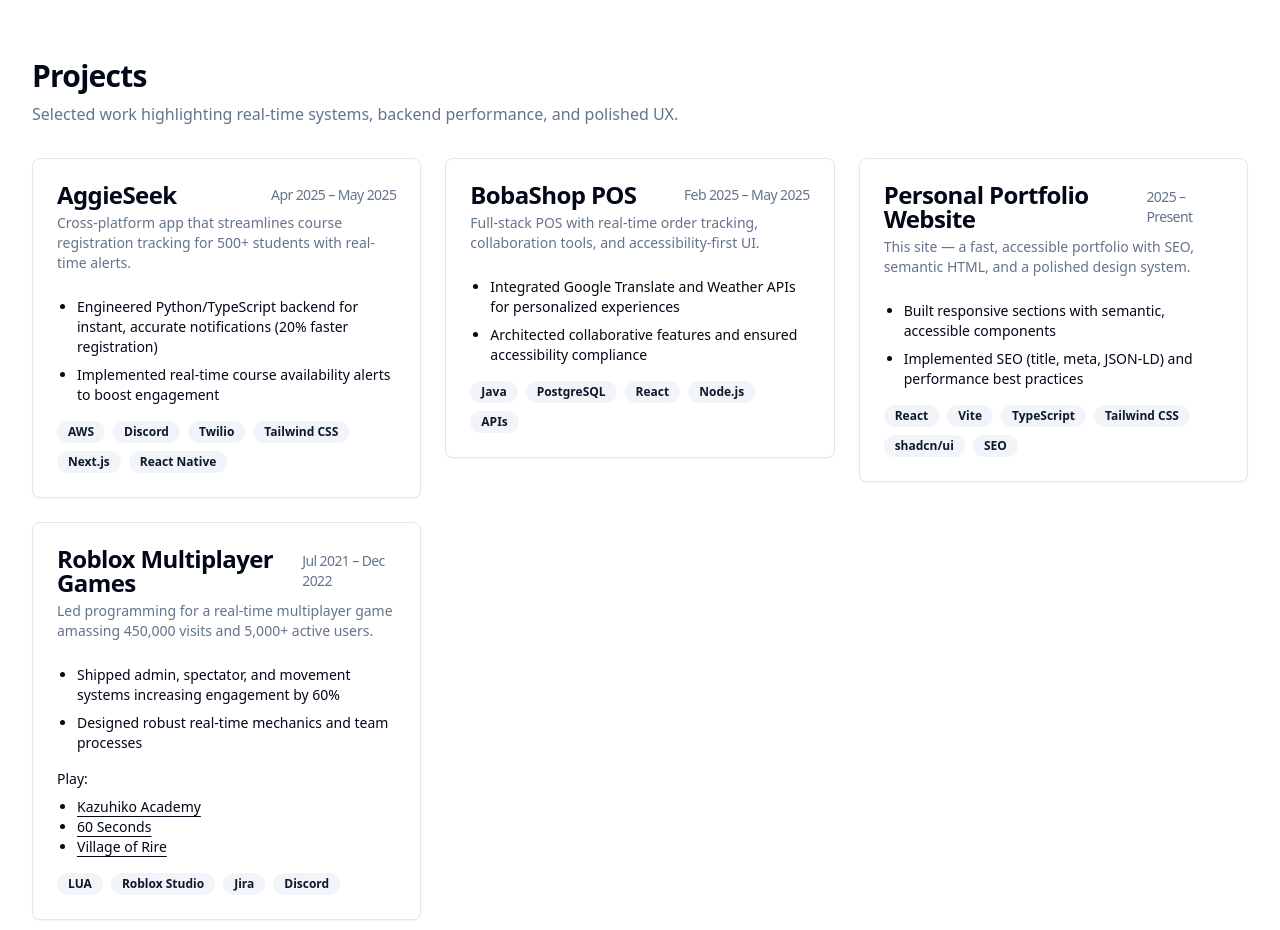
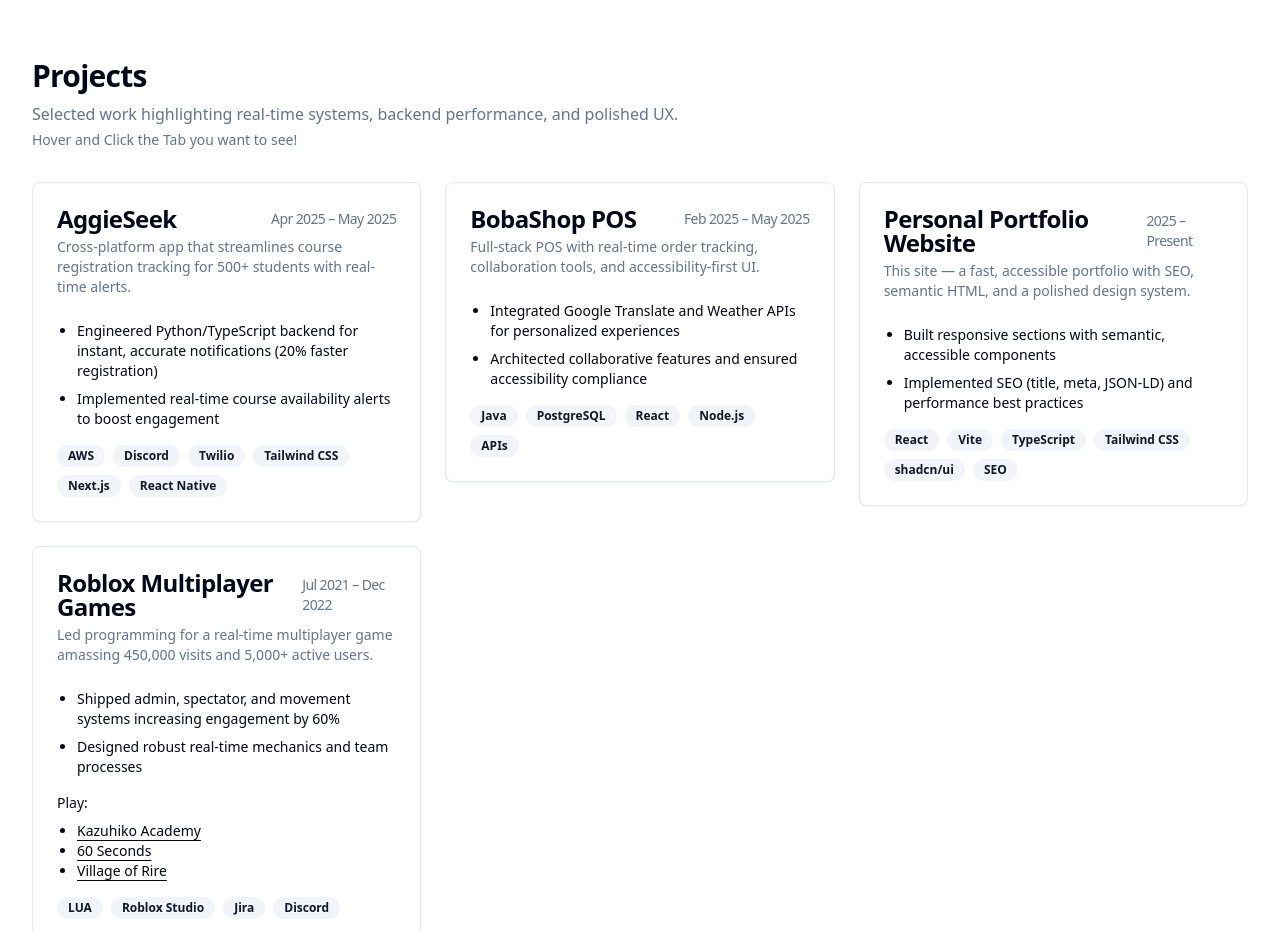
Before and after one commit to hazcazdaz/hazempersonalwebsite, a React (Vite) app: page / in a window 1280 px wide. Shown: the part 1080-2010 px from the top of the page. Built offline with nearby package versions, Linux system fonts and the light colour scheme.

Commit message:
Update Projects.tsx
Adjusted for theme toggle

```diff
--- a/src/components/portfolio/Projects.tsx
+++ b/src/components/portfolio/Projects.tsx
@@ -69,7 +69,9 @@ const Projects: React.FC = () => {
         <p className="mt-2 text-muted-foreground">
           Selected work highlighting real-time systems, backend performance, and polished UX.
         </p>
+        <p className="mt-1 text-sm text-muted-foreground">Hover and Click the Tab you want to see!</p>
       </header>
+
       <div className="grid gap-6 md:grid-cols-2 lg:grid-cols-3">
         {projects.map((p) => {
           const card = (
```
